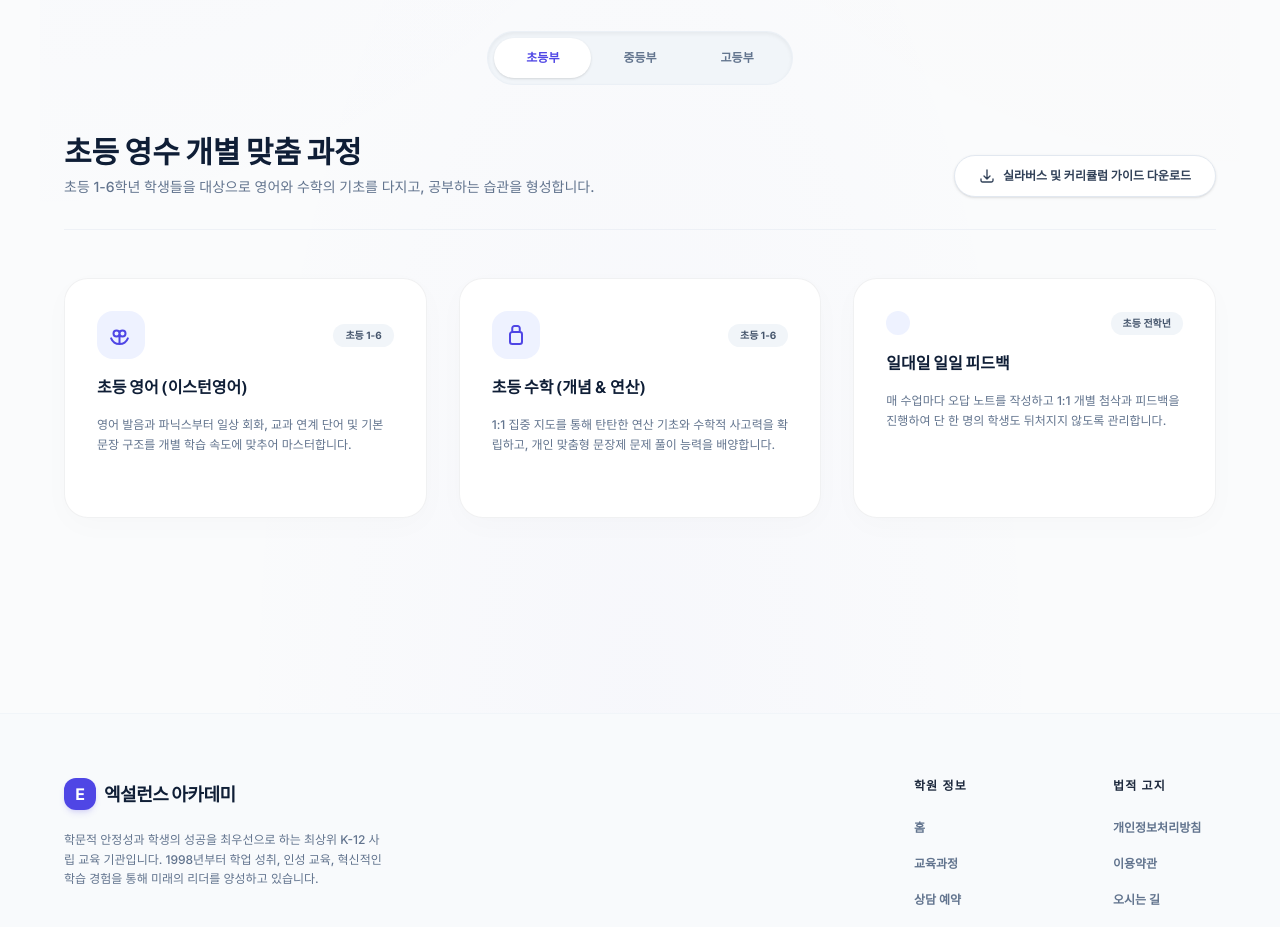
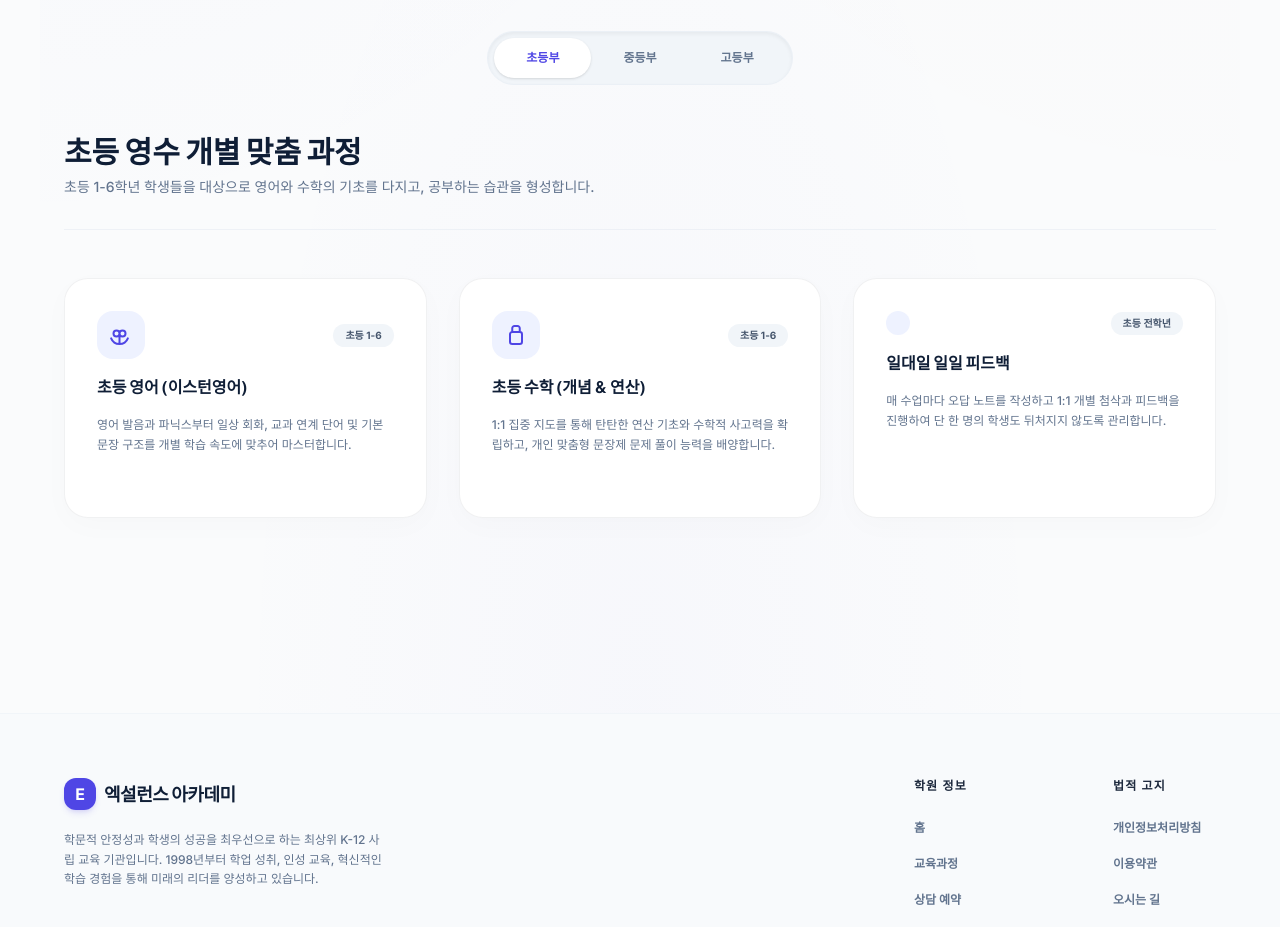
Before and after one commit to randomfosel2/academy-landing, a Next.js app: page /curriculum in a window 1280 px wide. Shown: the part 800-1727 px from the top of the page. Built offline with nearby package versions, Linux system fonts and the light colour scheme; a web font is replaced by a local one.

Commit message:
feat: 커리큘럼 페이지에서 실라버스 다운로드 버튼 제거

```diff
--- a/app/curriculum/page.tsx
+++ b/app/curriculum/page.tsx
@@ -101,7 +101,7 @@ export default function Curriculum() {
       {/* Content Area */}
       <div className="min-h-[500px]">
         <div className="animate-fadeIn">
-          <div className="flex flex-col md:flex-row justify-between items-start md:items-end mb-12 gap-6 border-b border-slate-200/50 pb-8">
+          <div className="mb-12 border-b border-slate-200/50 pb-8">
             <div className="max-w-2xl space-y-2">
               <h2 className="text-2xl md:text-3xl font-extrabold text-primary font-display">
                 {currentCurriculum.title}
@@ -110,10 +110,6 @@ export default function Curriculum() {
                 {currentCurriculum.description}
               </p>
             </div>
-            <button className="flex items-center gap-2 border border-slate-200 bg-white hover:bg-slate-50 text-slate-700 px-6 py-3 rounded-full font-bold text-xs shadow-sm transition-all active:scale-95">
-              <Icon name="download" className="w-4 h-4" />
-              실라버스 및 커리큘럼 가이드 다운로드
-            </button>
           </div>
 
           <div className="grid grid-cols-1 md:grid-cols-2 lg:grid-cols-3 gap-8">
```
